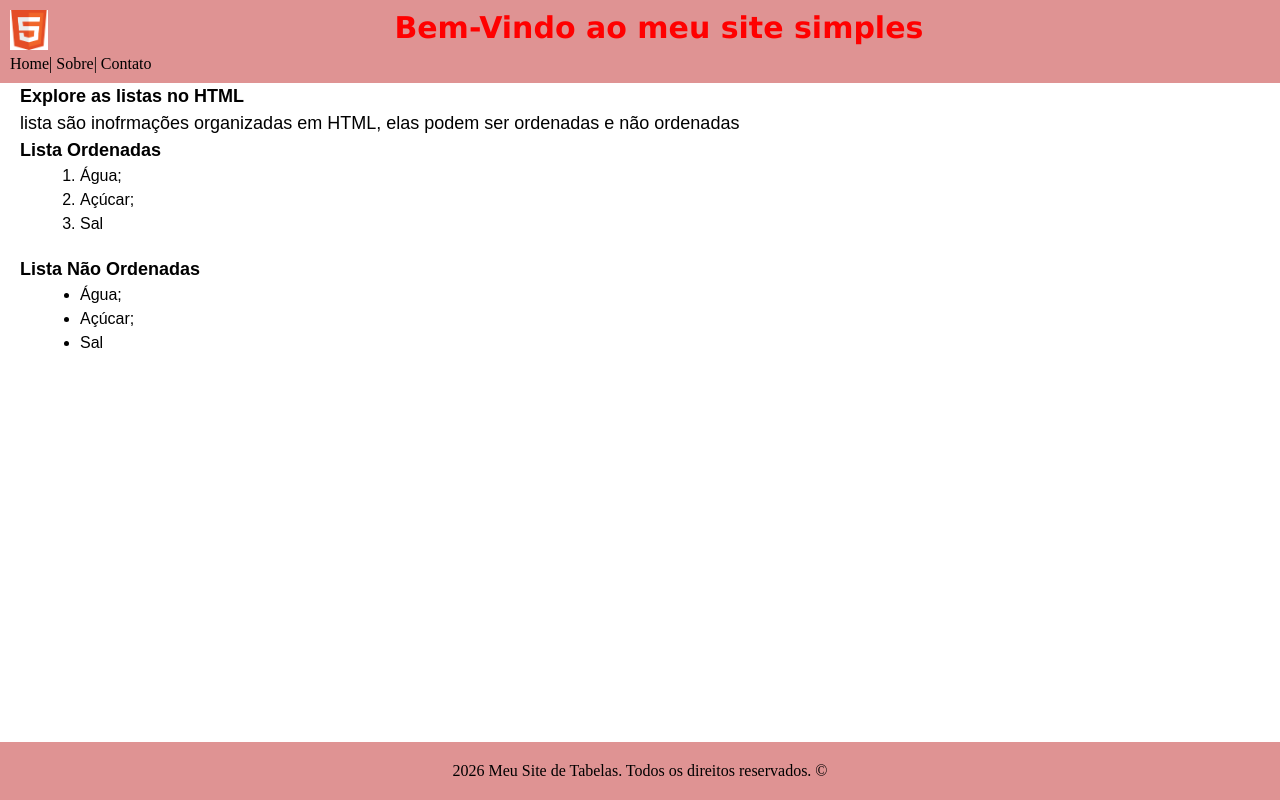
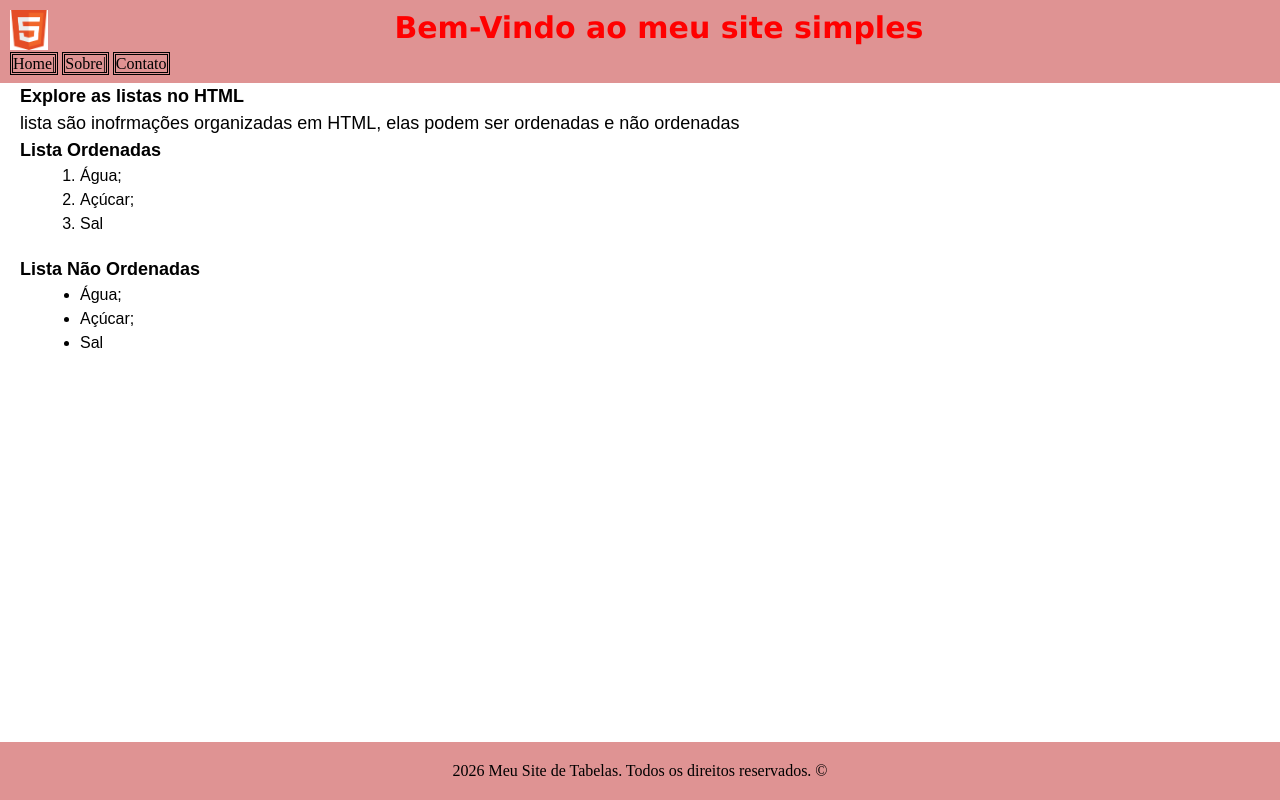
Before and after one commit to vittigabr/HTML-CSS-JavaScript, a plain HTML site: page MeuSite/index.html in a window 1280 px wide. Drawn offline with Linux system fonts and the light colour scheme.

Commit message:
teste da borda

```diff
--- a/MeuSite/style/style.css
+++ b/MeuSite/style/style.css
@@ -70,10 +70,12 @@ ma{
 nav a{
     color: black;
     text-decoration: none;
+    border-style: double;
 }
 
 nav a:hover{
     color: rgb(255, 0, 0);
+    background-color: blueviolet;
 }
 
 .tituloListaGeral{
```
